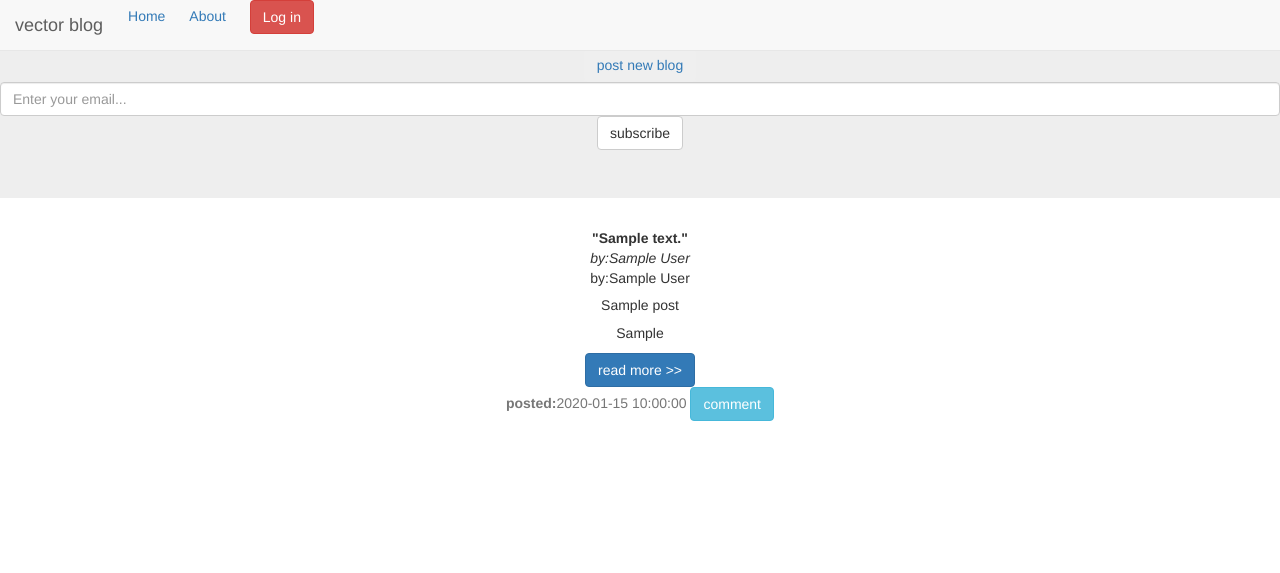
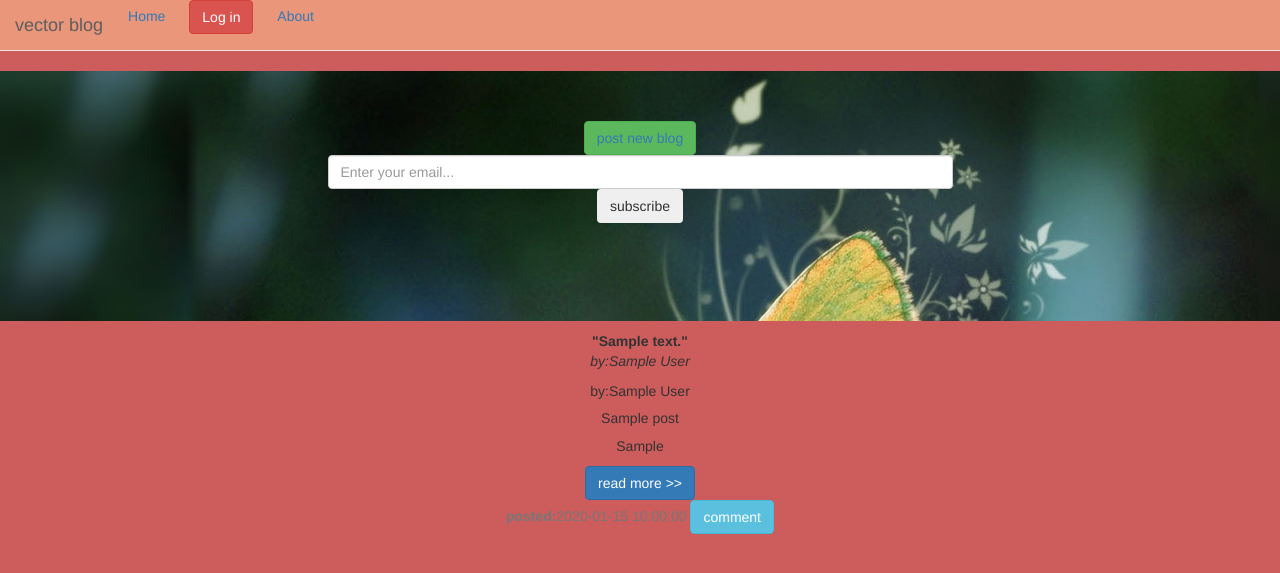
Before and after one commit to Vector254/vector-blog, a Flask app: page / in a window 1280 px wide. Shown: the top 573 px of the page. Run offline with Flask 2, Linux system fonts and the light colour scheme; tables that the repository leaves empty hold one stand-in row (values such as "Sample post"); a database or web service that is not in the repository returns one stand-in record (values such as "Sample title"); data that the repository does not hold is empty; parts of the project's set-up code (start-up, migrations or seed data) failed here and were passed over; some libraries are stand-ins or nearby versions.

Commit message:
add readme

```diff
--- a/app/templates/blog.html
+++ b/app/templates/blog.html
@@ -1,5 +1,10 @@
 {% extends 'base.html'%}
 {% block content %}
+<style>
+    body{
+        background-color: indianred;
+    }
+</style>
 <div class="container">
 
 <div class="card text-center">
--- a/app/templates/index.html
+++ b/app/templates/index.html
@@ -4,15 +4,33 @@
 
 
 {% block content %}
-<div class="jumbotron text-center">
-    <button class="btn"><a href="/post">post new blog</a></button>
+<style>
+    .head{
+        height: 250px;
+        background-image: url(../static/images/back.jpg);
+        background-size: cover;
+        padding-top: 50px;
+    }
 
-    <form  method="POST">
+  body{
+    background-color: indianred;
+  }
+    .quote{
+        padding: 10px;
+    }
+</style>
+</style>
+<div class="head text-center">
+    <button class="btn btn-success"><a href="/post">post new blog</a></button>
+    <br>
+    <div class="row">
+        <div class="col-md-3"></div>
+    <form  class="col-md-6" method="POST">
 
         <input type="email" class="form-control" name="subs" placeholder="Enter your email..." required>
-        <button type="submit" class="btn btn-default">subscribe</button>
+        <button type="submit" class="btn btn-outline-primary">subscribe</button>
     </form>
-
+    </div>
 </div>
 <div class="quote text-center">
     <b>"{{quote.description}}"</b><br>
--- a/app/templates/navbar.html
+++ b/app/templates/navbar.html
@@ -3,6 +3,15 @@
         display: inline;
         padding: 10px;
     }
+
+    .navbar{
+      background-color: #e9967a;
+      position: sticky;
+      top: 0;
+      width: 100%;
+      z-index: 9999;
+    }
+
 </style>
 <nav class="navbar navbar-default navbar-fixed-top">
     <div class="container-fluid">
@@ -11,7 +20,7 @@
       </div>
       <ul>
         <li class="active"><a href="/">Home</a></li>
-        <li><a href="#">About</a></li>
+
         {% if current_user.is_authenticated %}
         <li class="dropdown">
             <a class="dropdown-toggle" data-toggle="dropdown" href="#">{{current_user.username}}
@@ -27,6 +36,7 @@
           <a class="btn btn-danger" href="{{url_for('auth.login')}}">Log in</a>
         </li>
         {%endif%}
+        <li><a href="#">About</a></li>
       </ul>
     </div>
   </nav>
```
Also changed, not shown: README.md, app/static/images/back.jpg (added).
